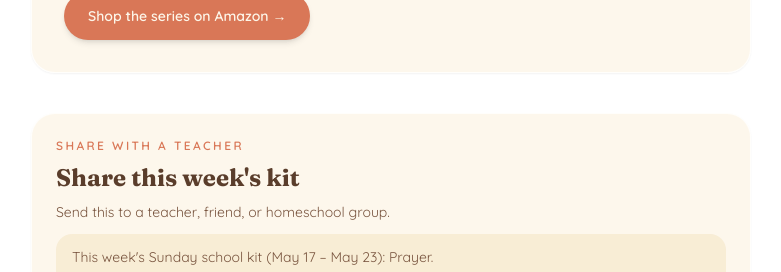
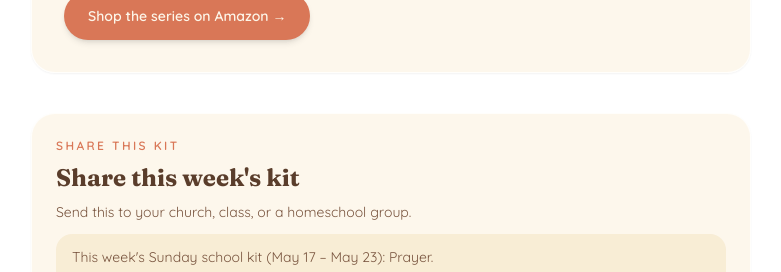
Before and after one commit to aithfulheartsbooks/bible-stories-site, a Next.js app: page /churches in a window 1280 px wide. Shown: the part 1560-1832 px from the top of the page, without its empty margins (249-1030 px from the left). Built offline with nearby package versions, Linux system fonts and the light colour scheme.

Commit message:
Churches share label: kit, not teacher

```diff
--- a/app/churches/ChurchesShare.tsx
+++ b/app/churches/ChurchesShare.tsx
@@ -25,13 +25,13 @@ export default function ChurchesShare({
   return (
     <section className="mt-10 rounded-3xl border border-white/80 bg-cream/85 p-5 text-left shadow-sm sm:p-6">
       <p className="text-xs font-semibold uppercase tracking-[0.2em] text-terracotta">
-        Share with a teacher
+        Share this kit
       </p>
       <h2 className="mt-2 font-display text-2xl font-bold text-chestnut">
         Share this week's kit
       </h2>
       <p className="mt-2 text-sm text-chestnut-soft">
-        Send this to a teacher, friend, or homeschool group.
+        Send this to your church, class, or a homeschool group.
       </p>
       <p className="mt-3 whitespace-pre-wrap rounded-2xl bg-cream-deep/80 px-4 py-3 text-sm leading-relaxed text-chestnut-soft">
         {caption}
```
